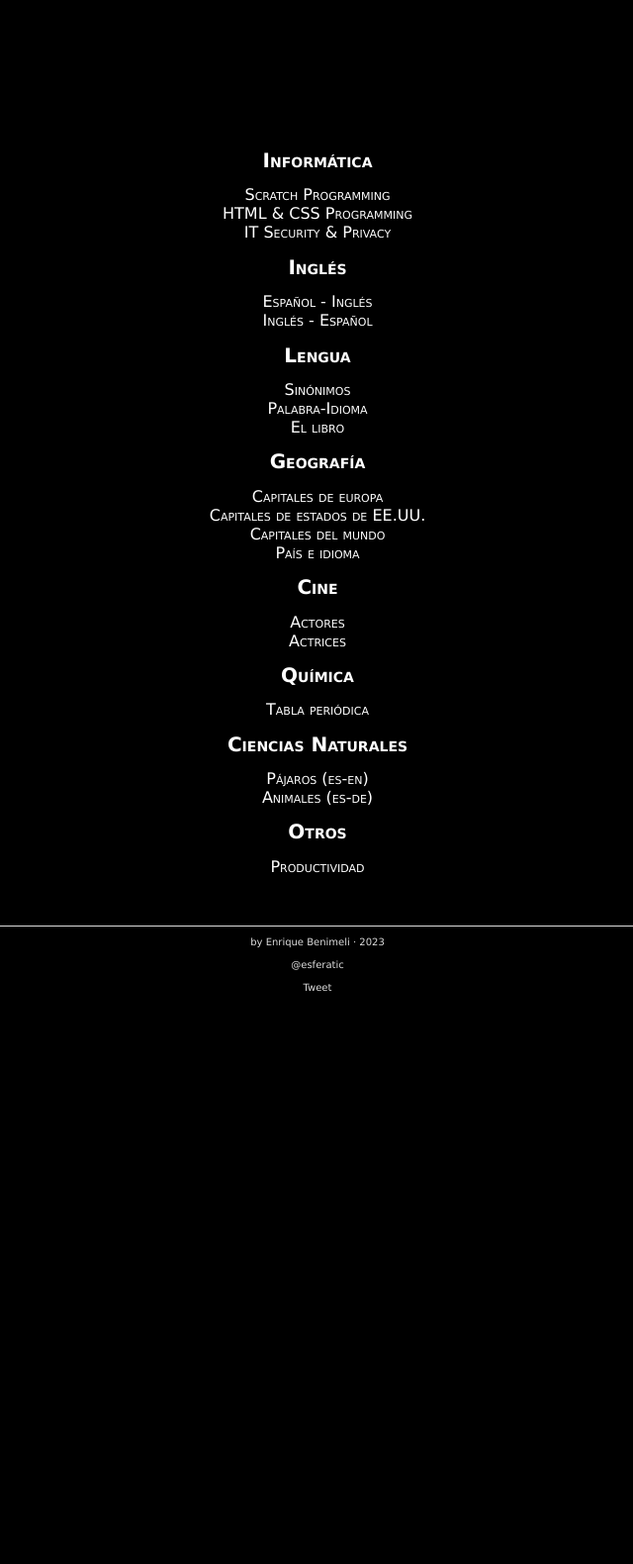
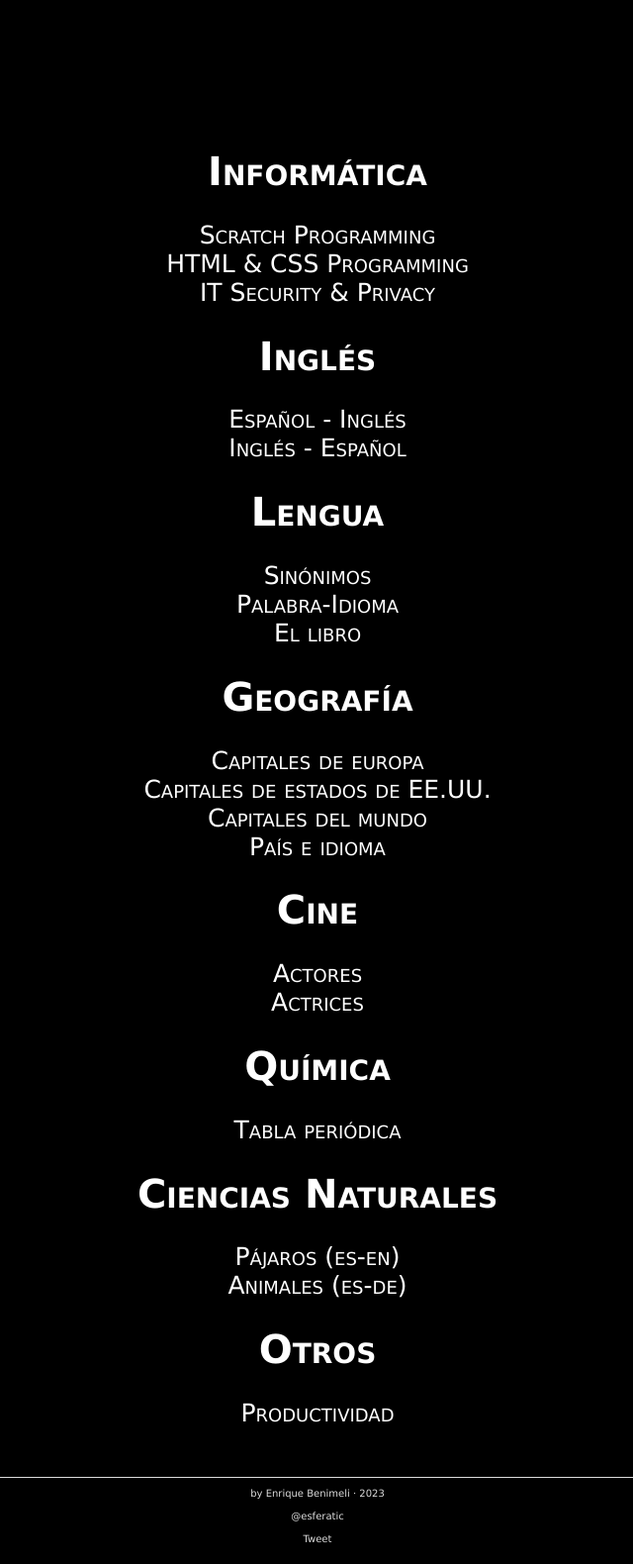
Before and after one commit to ebenimeli/Shuffled, a PHP site: page /topics.html in a window 1280 px wide. Shown: the whole page at 99% size, without its empty margins (319-959 px from the left). Before the commit the page ends 1002 px from the top, so only its background shows below. Run offline with PHP 8.4, Linux system fonts and the light colour scheme; some libraries are stand-ins or nearby versions.

Commit message:
Topics font size increased

```diff
--- a/css/style.css
+++ b/css/style.css
@@ -154,7 +154,7 @@ div#playagain div a {
 
 #topics-menu {
     font-family: Verdana, Geneva, Tahoma, sans-serif;
-    font-size: 16px;
+    font-size: 24px;
     text-align: center;
     color: white;
     margin-bottom: 50px;
@@ -173,14 +173,14 @@ div#playagain div a {
 }
 
 #topics h1 {
-    font-size: 20px;
+    font-size: 40px;
     font-variant: small-caps;
     text-decoration: none;
     color: white;
 }
 
 #topics a {
-    font-size: 16px;
+    font-size: 25px;
     font-variant: small-caps;
     text-decoration: none;
     color: white;
```
